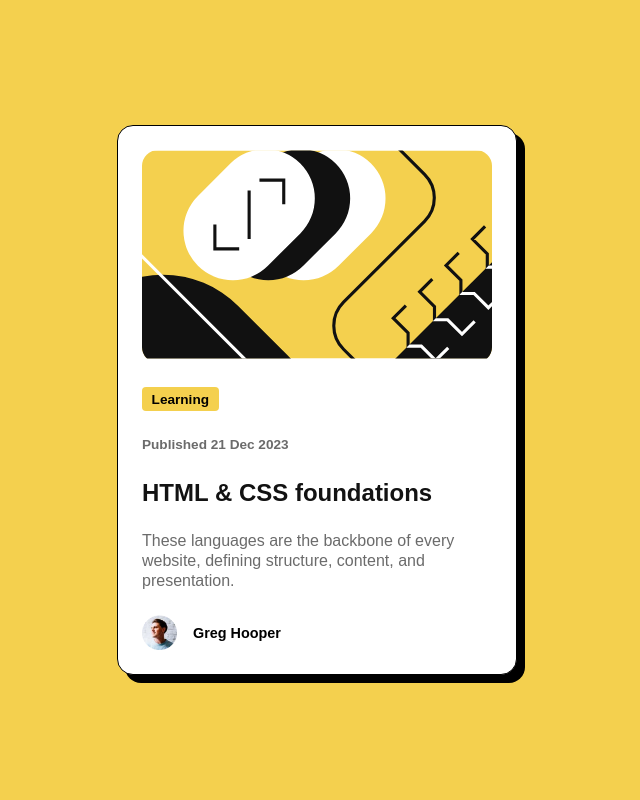
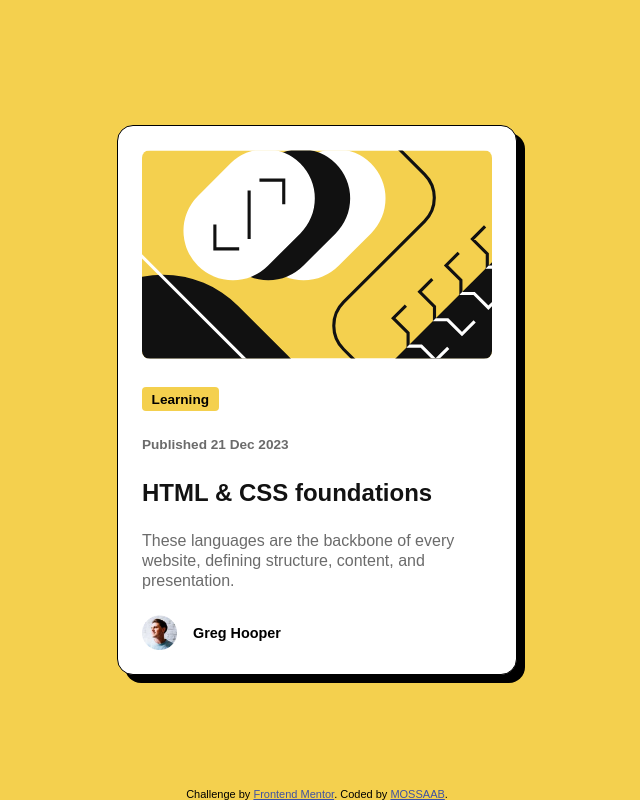
Before and after one commit to musaabuu/blog-preview-card.github.io, a plain HTML site: page index.html in a window 1280 px wide. Shown: the whole page, without its empty margins (323-963 px from the left). Drawn offline with Linux system fonts and the light colour scheme.

Commit message:
Add files via upload

```diff
--- a/index.html
+++ b/index.html
@@ -10,11 +10,6 @@
 
   <title>Frontend Mentor | Blog preview card</title>
 
-  <!-- Feel free to remove these styles or customise in your own stylesheet 👍 -->
-  <style>
-    .attribution { font-size: 11px; text-align: center; }
-    .attribution a { color: hsl(228, 45%, 44%); }
-  </style>
 </head>
 <body>
 
@@ -29,9 +24,9 @@
     <div class="profile"><img src="assets/images/image-avatar.webp" alt="Greg Hooper">Greg Hooper</div>
   </div>
 
-  <!-- <div class="attribution">
+  <div class="attribution">
     Challenge by <a href="https://www.frontendmentor.io?ref=challenge" target="_blank">Frontend Mentor</a>.
-    Coded by <a href="#">Your Name Here</a>.
-  </div> -->
+    Coded by <a href="#">MOSSAAB</a>.
+  </div>
 </body>
 </html>
--- a/style.css
+++ b/style.css
@@ -40,13 +40,9 @@ body {
     margin-inline: 1rem;
 }
 
-.illustration {
-    border-radius: 1rem;
-    overflow: hidden;
-}
-
 .illustration > img {
     width: 100%;
+    border-radius: .5rem;
 }
 
 .card-wrapper h3 {
@@ -95,3 +91,15 @@ body {
     width: 35px;
     aspect-ratio: 1;
 }
+
+.attribution {
+    font-size: 11px;
+    text-align: center;
+    position: absolute;
+    bottom: 0;
+    left: 50%;
+    transform: translateX(-50%);
+}
+.attribution a {
+    color: hsl(228, 45%, 44%);
+}
```
